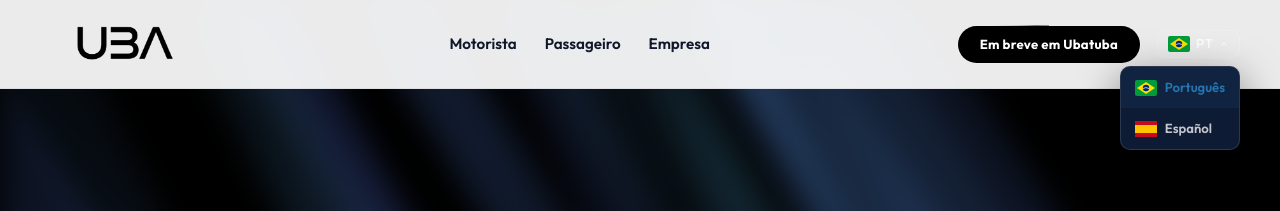
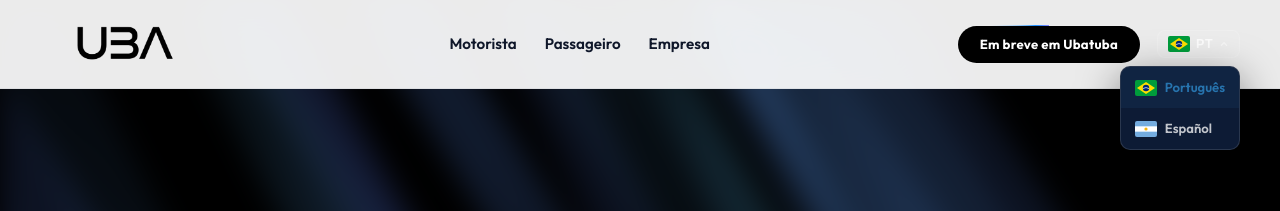
Before and after one commit to carolinetereza/UBAAPP, a Next.js app: page / in a window 1280 px wide. Both pictures are taken after a click on the button "PT". Shown: the top 211 px of the page. Built offline with nearby package versions, Linux system fonts and the light colour scheme.

Commit message:
fix: Argentina flag for ES, fix btn-cta text centering on desktop

```diff
--- a/app/globals.css
+++ b/app/globals.css
@@ -750,9 +750,15 @@ img {
 }
 
 .btn-cta {
-  display: inline-block;
+  display: inline-flex;
+  align-items: center;
+  justify-content: center;
+  text-align: center;
   text-transform: uppercase;
   letter-spacing: 1px;
+  width: auto;
+  min-width: 280px;
+  white-space: nowrap;
 }
 
 .deadline-box .accent-line {
--- a/components/ui/language-switcher.jsx
+++ b/components/ui/language-switcher.jsx
@@ -11,12 +11,11 @@ const FLAG_BR = () => (
   </svg>
 );
 
-const FLAG_ES = () => (
+const FLAG_AR = () => (
   <svg width="22" height="16" viewBox="0 0 22 16" fill="none" xmlns="http://www.w3.org/2000/svg">
-    <rect width="22" height="16" rx="2" fill="#c60b1e"/>
-    <rect y="4" width="22" height="8" fill="#ffc400"/>
-    <rect width="22" height="4" fill="#c60b1e"/>
-    <rect y="12" width="22" height="4" fill="#c60b1e"/>
+    <rect width="22" height="16" rx="2" fill="#74ACDF"/>
+    <rect y="5.33" width="22" height="5.33" fill="white"/>
+    <circle cx="11" cy="8" r="1.6" fill="#F6B40E"/>
   </svg>
 );
 
@@ -25,7 +24,7 @@ export function LanguageSwitcher({ lang, onSwitch }) {
 
   const options = [
     { code: 'pt', label: 'PT', Flag: FLAG_BR },
-    { code: 'es', label: 'ES', Flag: FLAG_ES },
+    { code: 'es', label: 'ES', Flag: FLAG_AR },
   ];
 
   const current = options.find(o => o.code === lang);
```
